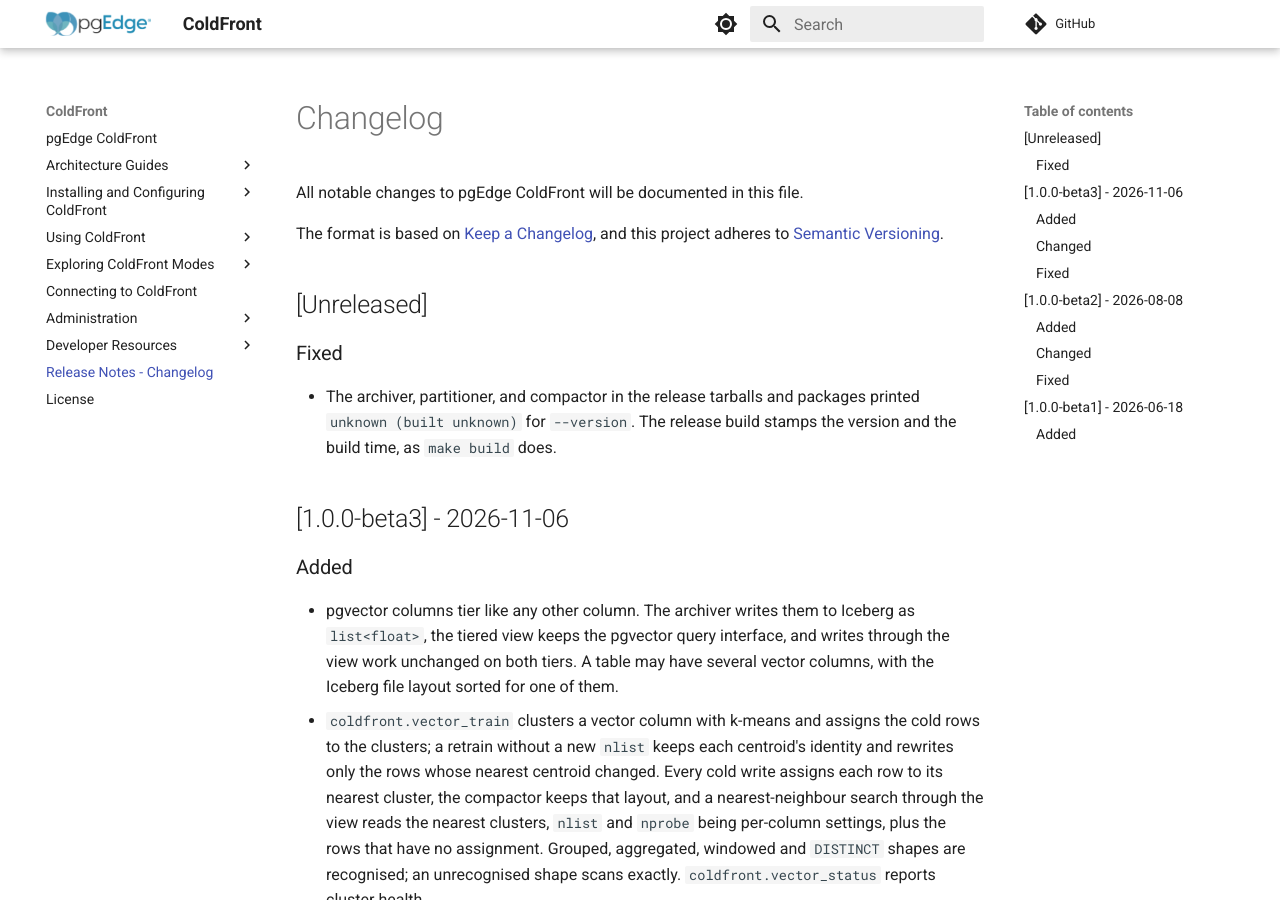
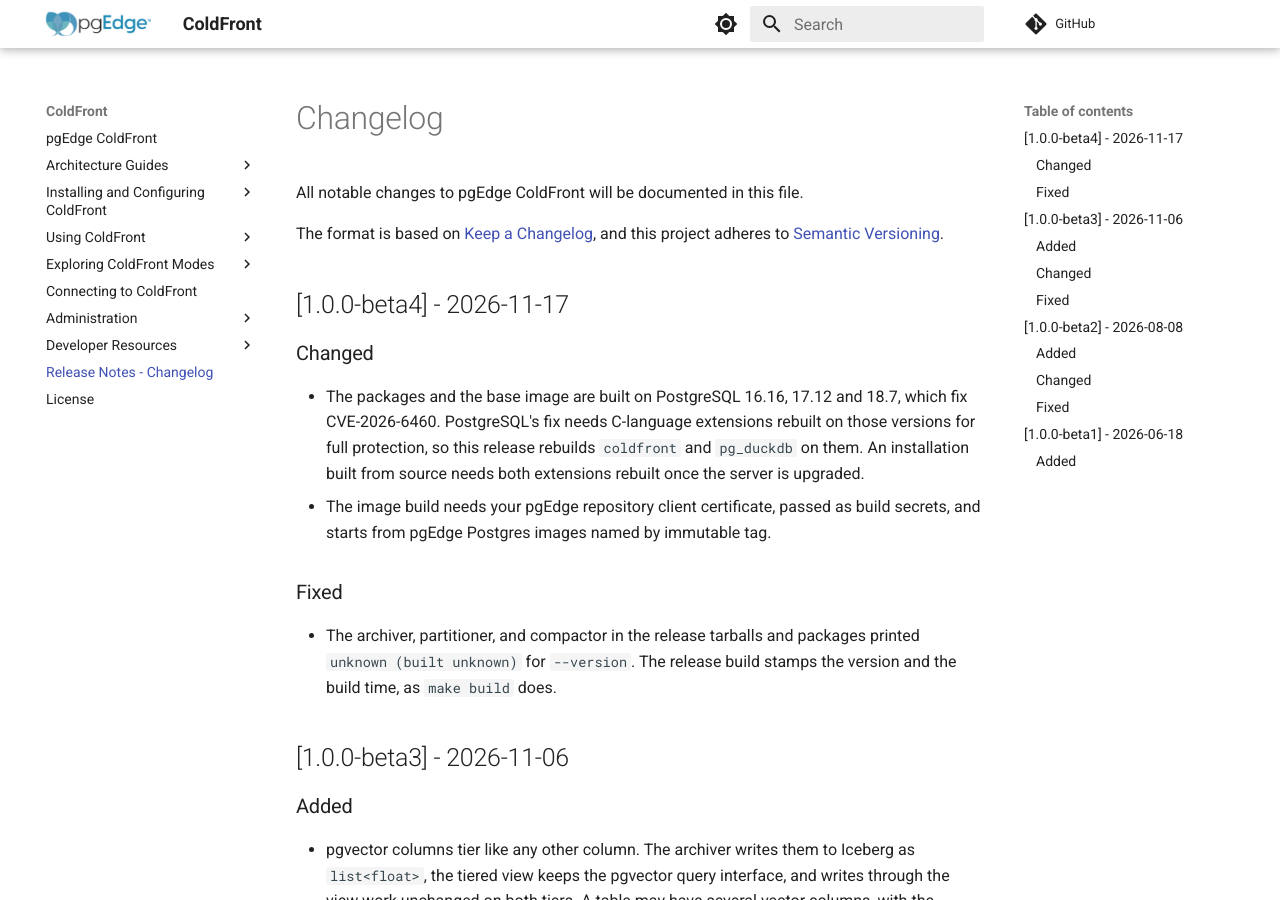
Before and after one commit to pgEdge/coldfront, an MkDocs documentation site: the page built from docs/changelog.md, in a window 1280 px wide and 900 px high. Built offline with MkDocs 1.6.1 and Material for MkDocs 9.7.7, drawn with Linux system fonts in a browser that asks for light colours; comment, search, counter and statistics services are not loaded.

Commit message:
docs: add the 1.0.0-beta4 changelog section

```diff
--- a/docs/changelog.md
+++ b/docs/changelog.md
@@ -6,7 +6,18 @@ The format is based on [Keep a Changelog](https://keepachangelog.com/), and
 this project adheres to
 [Semantic Versioning](https://semver.org/spec/v2.0.0.html).
 
-## [Unreleased]
+## [1.0.0-beta4] - 2026-11-17
+
+### Changed
+
+- The packages and the base image are built on PostgreSQL 16.16, 17.12 and
+  18.7, which fix CVE-2026-6460. PostgreSQL's fix needs C-language extensions
+  rebuilt on those versions for full protection, so this release rebuilds
+  `coldfront` and `pg_duckdb` on them. An installation built from source needs
+  both extensions rebuilt once the server is upgraded.
+- The image build needs your pgEdge repository client certificate, passed as
+  build secrets, and starts from pgEdge Postgres images named by immutable
+  tag.
 
 ### Fixed
 
```
